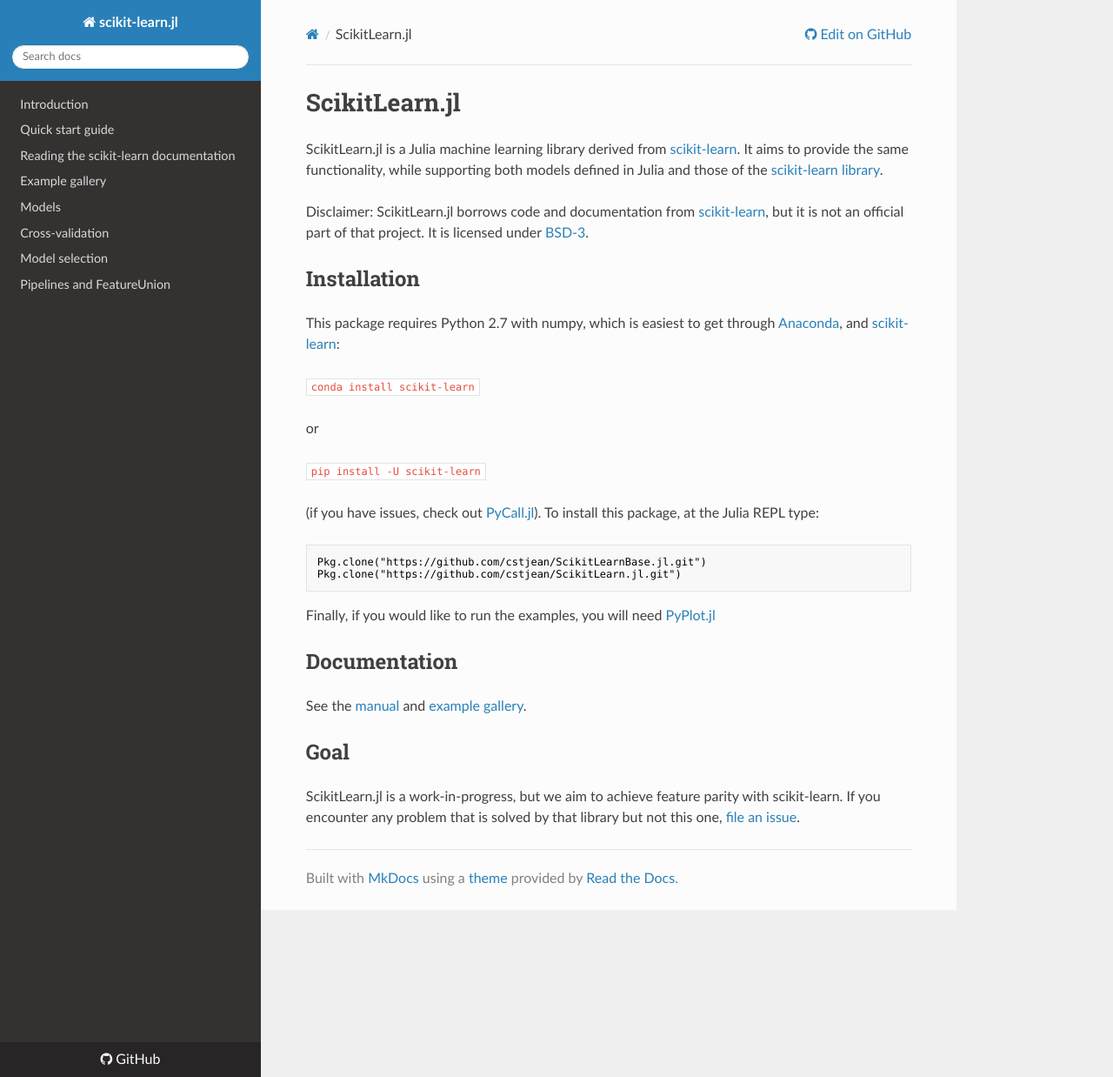
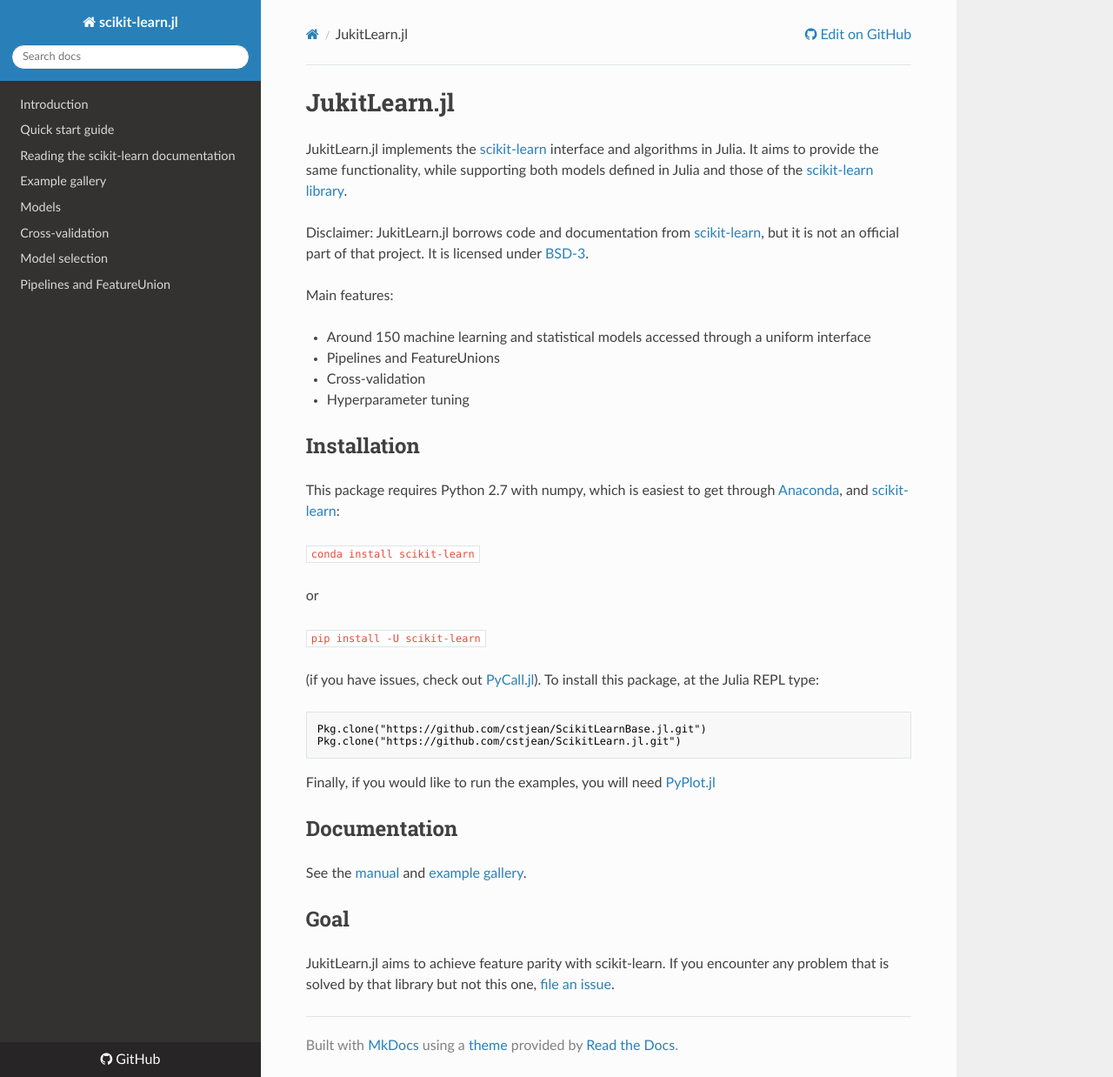
Before and after one commit to cstjean/ScikitLearn.jl, an MkDocs documentation site: the page built from docs/README_text.md, in a window 1280 px wide and 1238 px high. Shown: the whole window at 87% size. Built offline with MkDocs 1.6.1, drawn with Linux system fonts in a browser that asks for light colours; nearby versions of some CDN libraries; old or Windows-style settings are respelled for this version of MkDocs.

Commit message:
Updated documentation

```diff
--- a/docs/README_text.md
+++ b/docs/README_text.md
@@ -1,13 +1,22 @@
-# ScikitLearn.jl
+# JukitLearn.jl
 
-ScikitLearn.jl is a Julia machine learning library derived from
-[scikit-learn](http://scikit-learn.org/stable/). It aims to provide the
+JukitLearn.jl implements the [scikit-learn](http://scikit-learn.org/stable/)
+interface and algorithms in Julia. It aims to provide the
 same functionality, while supporting both models defined
 in Julia and those of the [scikit-learn library](http://scikit-learn.org/stable/modules/classes.html).
 
-Disclaimer: ScikitLearn.jl borrows code and documentation from
+Disclaimer: JukitLearn.jl borrows code and documentation from
 [scikit-learn](http://scikit-learn.org/stable/), but it is not an official part
 of that project. It is licensed under [BSD-3](LICENSE).
+
+Main features:
+
+- Around 150 machine learning and statistical models accessed through a uniform interface
+- Pipelines and FeatureUnions
+- Cross-validation
+- Hyperparameter tuning
+
+
 
 ## Installation
 
@@ -36,7 +45,6 @@
 
 ## Goal
 
-ScikitLearn.jl is a work-in-progress, but we aim to achieve feature parity with
-scikit-learn. If you encounter any problem that is solved by that library but
-not this one, [file an
+JukitLearn.jl aims to achieve feature parity with scikit-learn. If you
+encounter any problem that is solved by that library but not this one, [file an
 issue](https://github.com/cstjean/ScikitLearn.jl/issues).
```
Also changed, not shown: README.md (+16 -8 lines), docs/examples.md (+3 -0 lines), docs/model_selection.md (+2 -2 lines), docs/example_images/Cross_Validated_Predictions.png (added).
